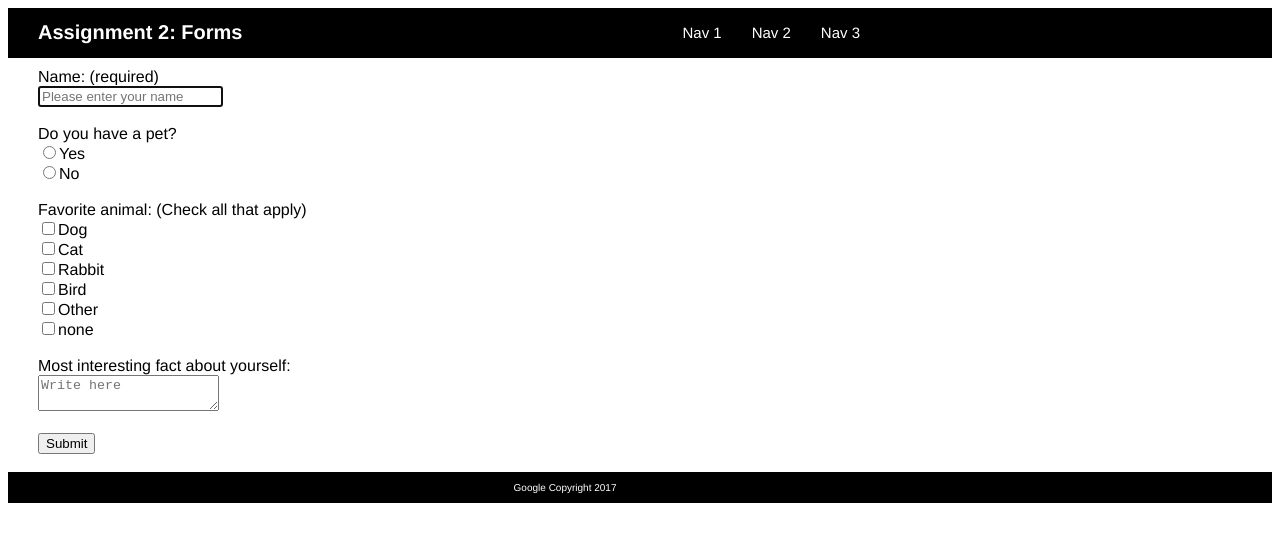
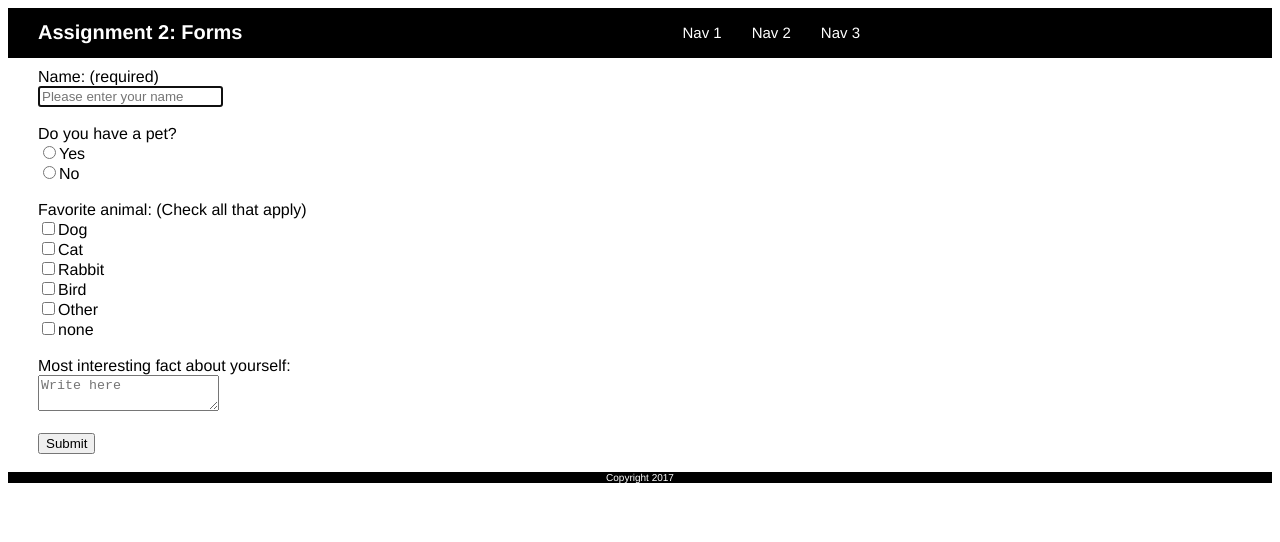
Before and after one commit to ynamgung/assignment2, a plain HTML site: page Assignment2/index.html in a window 1280 px wide. Drawn offline with Linux system fonts and the light colour scheme.

Commit message:
Update index.html

```diff
--- a/Assignment2/index.html
+++ b/Assignment2/index.html
@@ -56,8 +56,7 @@
     <br>
     </form>
     <footer id ="footer">
-        <a class ="link" href ="www.google.com">Google</a>
-        <p>Copyright 2017</p>
+        <center><a href  = "#" target = "blank">Copyright 2017</a></center>
     </footer>
 </body>
 </html>
```
